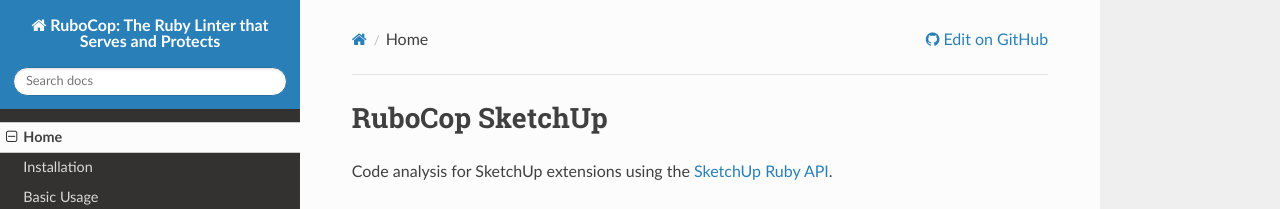
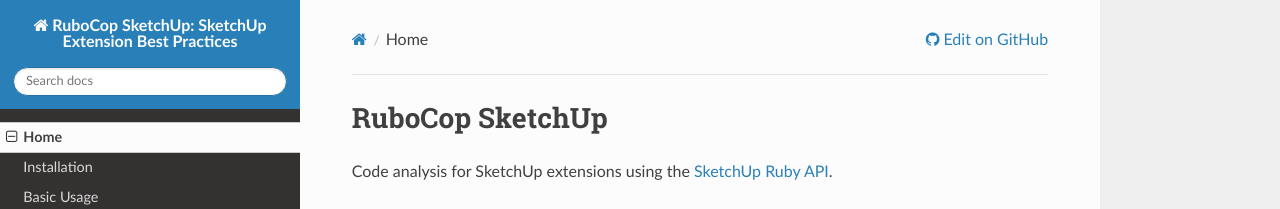
Before and after one commit to SketchUp/rubocop-sketchup, an MkDocs documentation site: the page built from manual/index.md, in a window 1280 px wide. Shown: the top 209 px of the page. Built offline with MkDocs 1.6.1, drawn with Linux system fonts in a browser that asks for light colours; nearby versions of some CDN libraries.

Commit message:
Update mkdocs title.

```diff
--- a/mkdocs.yml
+++ b/mkdocs.yml
@@ -1,4 +1,4 @@
-site_name: "RuboCop: The Ruby Linter that Serves and Protects"
+site_name: "RuboCop SketchUp: SketchUp Extension Best Practices"
 repo_url: https://github.com/sketchup/rubocop-sketchup
 edit_uri: edit/master/manual/
 copyright: "Copyright &copy; 2017-2018 Trimble Inc. SketchUp and contributors"
```
